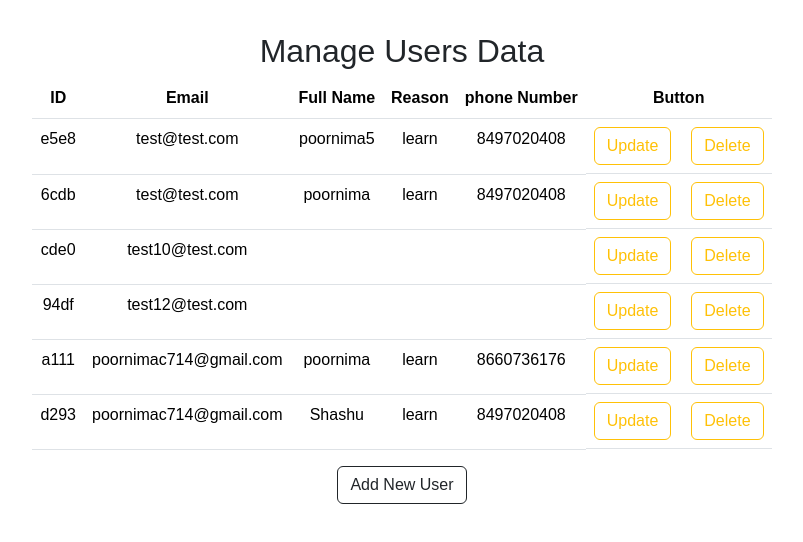
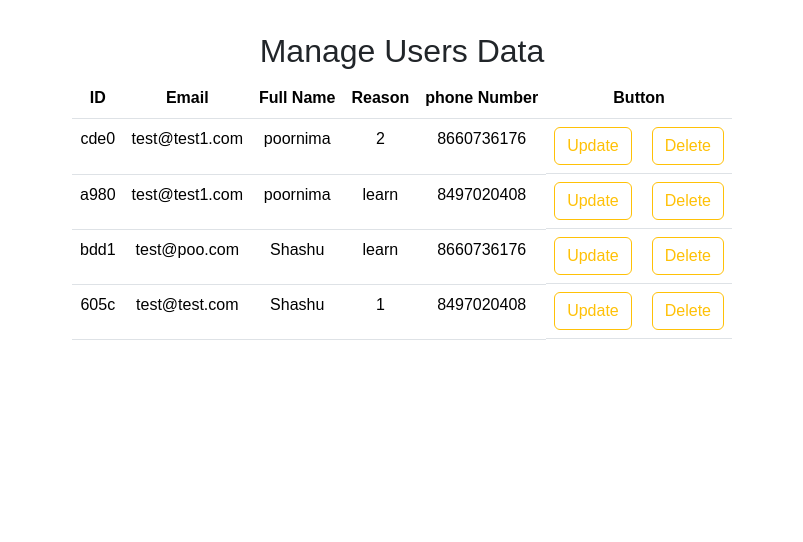
Before and after one commit to Poornima545/AdBello-React, a React (Create React App) app: page /manage-data in a window 1280 px wide. Shown: the top 542 px of the page, without its empty margins (238-1041 px from the left). Built offline with nearby package versions, Linux system fonts and the light colour scheme; data requests are answered from the project's data file.

Commit message:
updated managing data

```diff
--- a/db.json
+++ b/db.json
@@ -1,47 +1,38 @@
 {
   "users": [
     {
-      "id": "e5e8",
-      "email": "test@test.com",
-      "fullName": "poornima5",
+      "email": "test@test1.com",
+      "fullName": "poornima",
+      "reason": "2",
+      "phone": "8660736176",
+      "password": "mnbgtrfe",
+      "id": "cde0"
+    },
+    {
+      "id": "a980",
+      "email": "test@test1.com",
+      "fullName": "poornima",
       "reason": "learn",
       "phone": "8497020408",
-      "password": "nhytgrfd",
+      "password": "bgtyuijvfr",
       "terms": true
     },
     {
-      "id": "6cdb",
-      "email": "test@test.com",
-      "fullName": "poornima",
+      "id": "bdd1",
+      "email": "test@poo.com",
+      "fullName": "Shashu",
       "reason": "learn",
-      "phone": "8497020408",
-      "password": "bhgtyuon",
+      "phone": "8660736176",
+      "password": "nhbgtyyiopl",
       "terms": true
     },
     {
-      "email": "test10@test.com",
-      "id": "cde0"
-    },
-    {
-      "email": "test12@test.com",
-      "id": "94df"
-    },
-    {
-      "id": "a111",
-      "email": "poornimac714@gmail.com",
-      "fullName": "poornima",
-      "reason": "learn",
-      "phone": "8660736176",
-      "password": "cmsnowf",
-      "terms": true
-    },
-    {
-      "id": "d293",
-      "email": "poornimac714@gmail.com",
+      "id": "605c",
+      "email": "test@test.com",
       "fullName": "Shashu",
-      "reason": "learn",
+      "reason": "1",
       "phone": "8497020408",
-      "password": "gjuytrfde",
+      "password": "nmhjuiko",
       "terms": true
     }
   ]
--- a/src/App.js
+++ b/src/App.js
@@ -23,7 +23,7 @@ function App() {
           <Route path='/terms-conditions' element={<TermsAndConditions />} />
           {/* <Route path='/users' element={<Users />} /> */}
           <Route path='/update-user/:id' element={<UserUpdate />} />
-          <Route path='/manage-data' element={<UsersData />} />
+          <Route path='/manage-data/' element={<UsersData />} />
         </Routes>
       </Router>
     </div>
--- a/src/components/APIs/UserUpdate.js
+++ b/src/components/APIs/UserUpdate.js
@@ -10,18 +10,22 @@ function UserUpdate() {
     const navigate = useNavigate()
     const { id } = useParams()
 
-    const fetchUser = async () => {
+    const fetchUsers = async () => {
         try {
-            const userData = await getUsers()
+            const response = await getUsers(id)
+            const userData = response.data;
             setValue('email', userData.email)
-            console.log(userData.email);
+            setValue('fullName', userData.fullName)
+            setValue('reason', userData.reason)
+            setValue('phone', userData.phone)
+            console.log(userData);
         } catch (error) {
             console.error('There was an error fetching the user!', error);
         }
     }
 
     useEffect(() => {
-        fetchUser();
+        fetchUsers();
     })
 
     const onSubmit = async (data) => {
@@ -41,7 +45,7 @@ function UserUpdate() {
                 <input
                     type='email'
                     className='form-control'
-                    placeholder='Change Your Email Here..'
+                    placeholder='Your Email'
                     {...register('email', {
                         pattern: {
                             value: /^[^\s@]+@[^\s@]+\.[^\s@]+$/,
@@ -60,7 +64,7 @@ function UserUpdate() {
                     })}
                     required
                 />
-                {errors.fullName && <div>{errors.fullName.message}</div>}
+                {errors.fullName && <div className='error'>{errors.fullName.message}</div>}
                 <br />
                 <select className="form-select"
                     {...register('reason', {
--- a/src/components/APIs/UsersData.js
+++ b/src/components/APIs/UsersData.js
@@ -1,12 +1,13 @@
 import React, { useEffect, useState } from 'react'
 import { deleteUser, getUsers } from './userService'
-import { useNavigate } from 'react-router-dom';
+import { useNavigate} from 'react-router-dom';
 
 function UsersData() {
     const navigate = useNavigate()
     const [users, setUsers] = useState([])
 
-    function fetchUser() {
+
+    function fetchUsers() {
         getUsers()
             .then(response => {
                 setUsers(response.data)
@@ -17,16 +18,16 @@ function UsersData() {
     }
 
     useEffect(() => {
-        fetchUser()
-    })
+        fetchUsers()
+    },[])
 
     function handleUpdate(id) {
         navigate(`/update-user/${id}`)
     }
 
-    const handleAddNewUser = () => {
-        navigate('/update-user/new')
-    }
+    // const handleAddNewUser = () => {
+    //     navigate('/update-user/new')
+    // }
 
     function handleDelete(id) {
         deleteUser(id)
@@ -73,7 +74,7 @@ function UsersData() {
                 </tbody>
             </table>
             <span>
-                <button type="button" class="btn btn-outline-dark" onClick={handleAddNewUser}>Add New User</button>
+                {/* <button type="button" className="btn btn-outline-dark" onClick={handleAddNewUser}>Add New User</button> */}
             </span>
         </div>
     )
--- a/src/components/APIs/style.css
+++ b/src/components/APIs/style.css
@@ -56,6 +56,9 @@ li {
 
 /* Users Update */
 
+.btn btn-primary {
+    padding: 0.375rem 8rem;
+}
 
 /* manage data */
 
--- a/src/components/APIs/userService.js
+++ b/src/components/APIs/userService.js
@@ -6,8 +6,9 @@ export const createUser = async (data) => {
     return await axios.post(API_URL, data);
 }
 
-export const getUsers = async () => {
-    return await axios.get(API_URL);
+export const getUsers = async (id) => {
+    const url = id ? `${API_URL}/${id}` : API_URL;
+    return await axios.get(url);
 }
 
 export const updateUser = async (id, updateData) => {
--- a/src/components/register/Register.js
+++ b/src/components/register/Register.js
@@ -91,9 +91,9 @@ function Register() {
                     required
                 >
                     <option value=' '>I'm here to...</option>
-                    <option value='learn'>Learn to Front-end developer</option>
-                    <option value='learn'>Learn to Back-end developer</option>
-                    <option value='learn'>Learn to SQL developer</option>
+                    <option value='1'>Learn to Front-end developer</option>
+                    <option value='2'>Learn to Back-end developer</option>
+                    <option value='3'>Learn to SQL developer</option>
                 </select>
                 {errors.reason && <div className='error'>{errors.reason.message}</div>}
                 <br />
```
